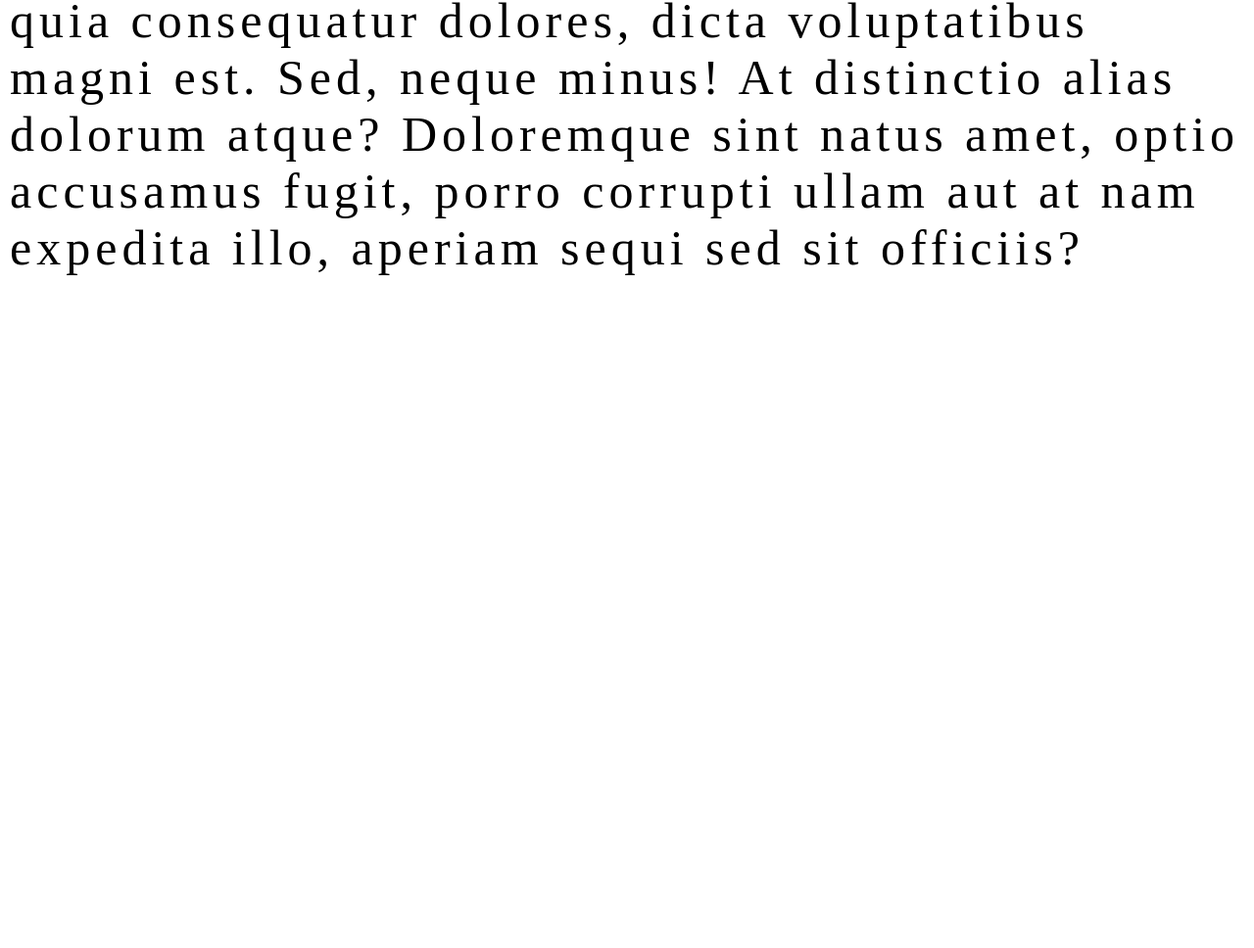
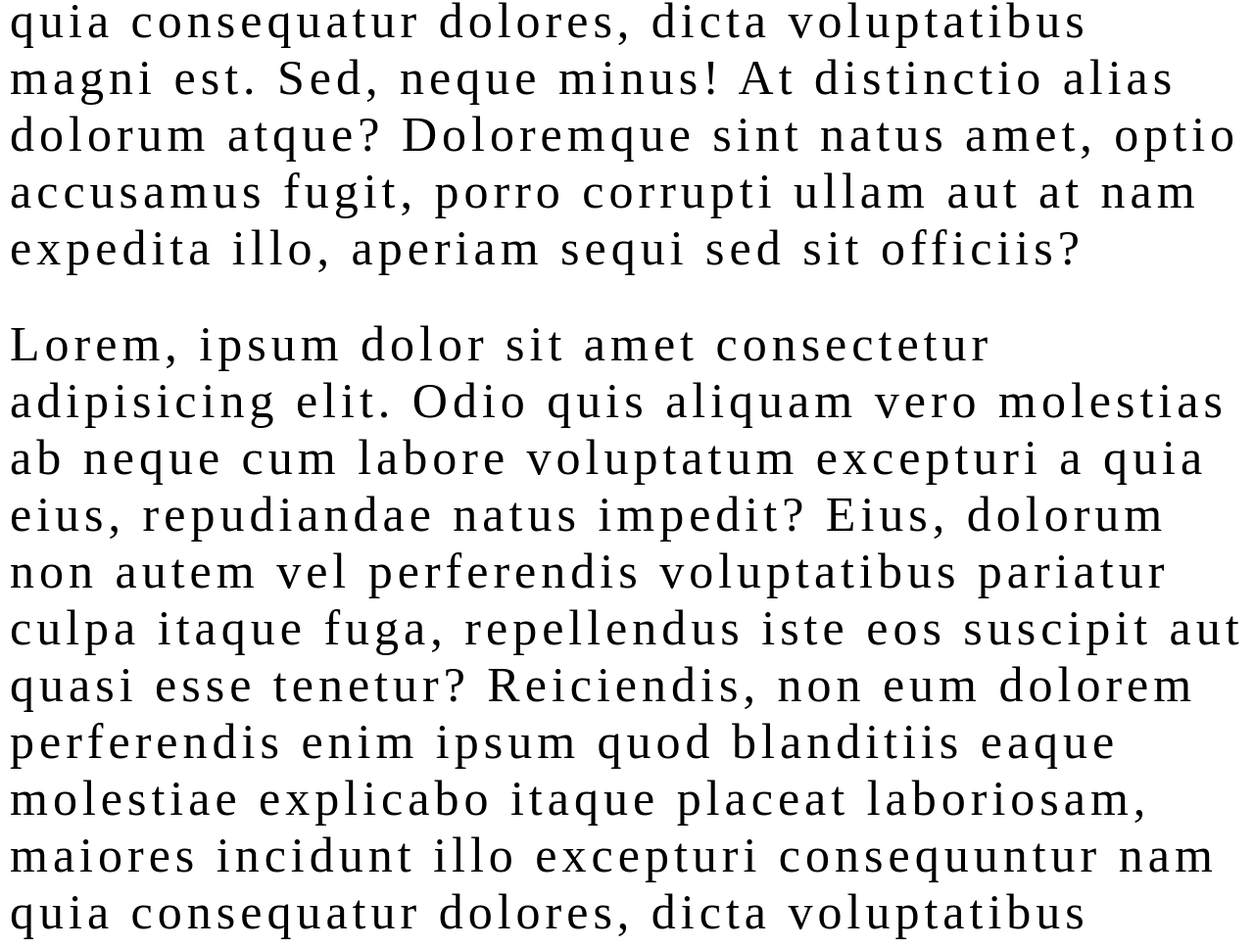
Before and after one commit to mzhratul/class-19, a plain HTML site: page index.html in a window 1280 px wide. Shown: the part 6277-7245 px from the top of the page at 98% size. Before the commit the page ends 6589 px from the top, so only its background shows below. Drawn offline with Linux system fonts and the light colour scheme.

Commit message:
Nep p element add

```diff
--- a/index.html
+++ b/index.html
@@ -103,6 +103,19 @@
          optio accusamus fugit, porro corrupti ullam aut at nam expedita illo,
          aperiam sequi sed sit officiis?
       </p>
+      <p>
+         Lorem, ipsum dolor sit amet consectetur adipisicing elit. Odio quis
+         aliquam vero molestias ab neque cum labore voluptatum excepturi a quia
+         eius, repudiandae natus impedit? Eius, dolorum non autem vel
+         perferendis voluptatibus pariatur culpa itaque fuga, repellendus iste
+         eos suscipit aut quasi esse tenetur? Reiciendis, non eum dolorem
+         perferendis enim ipsum quod blanditiis eaque molestiae explicabo itaque
+         placeat laboriosam, maiores incidunt illo excepturi consequuntur nam
+         quia consequatur dolores, dicta voluptatibus magni est. Sed, neque
+         minus! At distinctio alias dolorum atque? Doloremque sint natus amet,
+         optio accusamus fugit, porro corrupti ullam aut at nam expedita illo,
+         aperiam sequi sed sit officiis?
+      </p>
 
       <div id="backToTop">&#8593;</div>
       <script src="js/jquery-1.12.4.min.js"></script>
```
